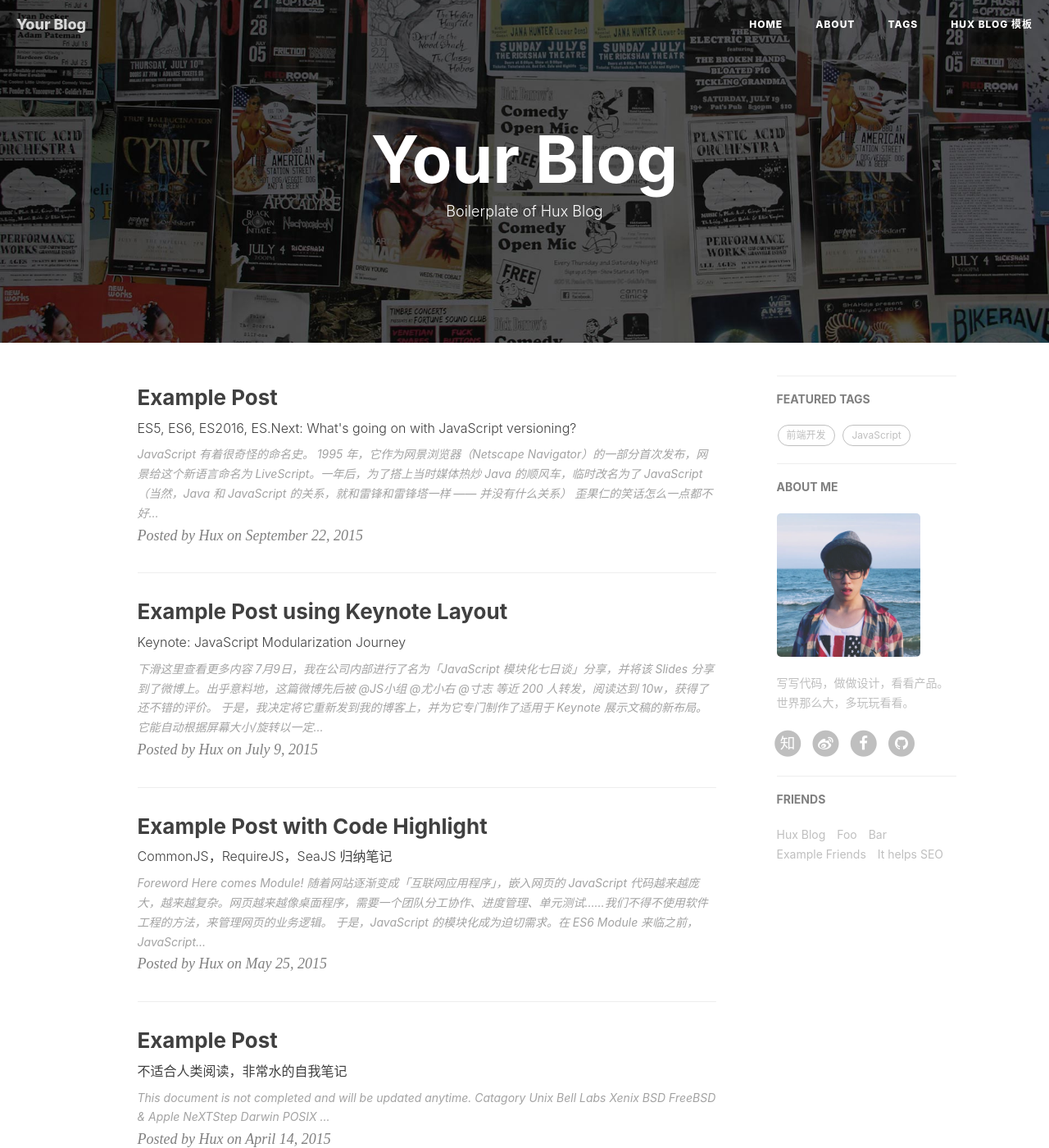
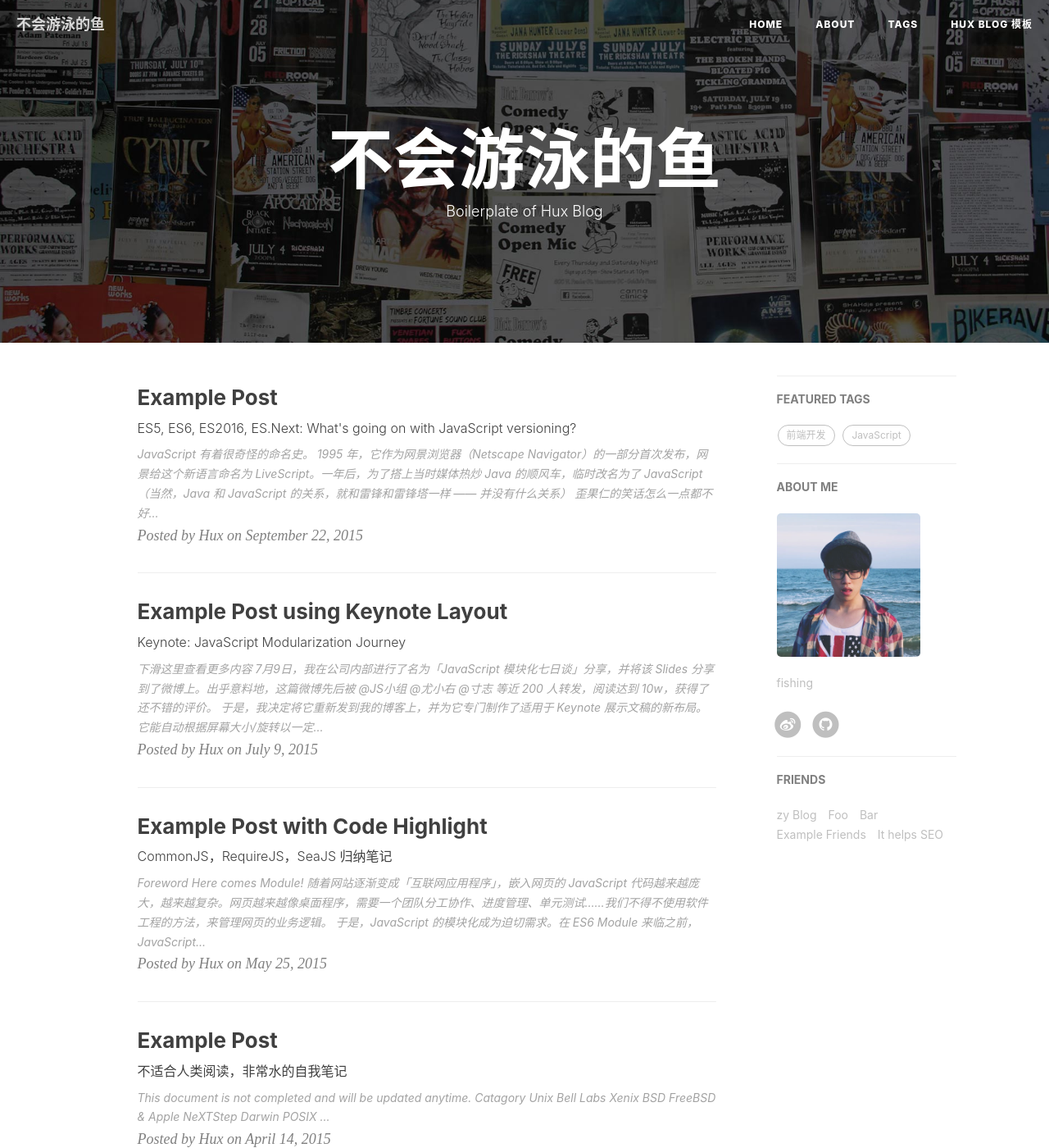
Before and after one commit to aiZyyy/zyblog, a Jekyll site: the page built from index.html, in a window 1280 px wide and 1400 px high. Shown: the whole window at 82% size. Built offline with Jekyll 4.4.1, drawn with Linux system fonts in a browser that asks for light colours; nearby versions of some CDN libraries; the list of posts is cut into pages by our own code; comment, search, counter and statistics services are not loaded; some of the changed text lies outside the part shown.

Commit message:
update baseInfo

```diff
--- a/_config.yml
+++ b/_config.yml
@@ -1,8 +1,8 @@
 # Site settings
-title: Your Blog
-SEOTitle: 你的博客 | Your Blog
+title: 不会游泳的鱼
+SEOTitle: 不会游泳的鱼 | My Blog
 header-img: img/home-bg.jpg
-email: huxpro@gmail.com
+email: 13100650510@163.com
 description: ""
 keyword: ""
 url: "http://122.51.211.252:80"              # your host, for absolute URL
@@ -12,11 +12,11 @@ baseurl: ""         # for example, '/blog' if your blog hosted on 'host/blog'
 
 # SNS settings
 RSS: false
-weibo_username:     huxpro
-zhihu_username:     huxpro
-github_username:    huxpro
+weibo_username:     不会游泳的鱼_55379
+# zhihu_username:
+github_username:    aiZyyy
 #twitter_username:  huxpro
-facebook_username:  huxpro
+# facebook_username:  huxpro
 
 
 
@@ -50,7 +50,7 @@ kramdown:
 #disqus_username: _your_disqus_short_name_
 
 # Duoshuo settings
-duoshuo_username: huxblog
+duoshuo_username: zyblog
 # Share component is depend on Comment so we can NOT use share only.
 duoshuo_share: true                     # set to false if you want to use Comment without Sharing
 
@@ -68,7 +68,7 @@ ga_domain: huangxuan.me
 
 # Sidebar settings
 sidebar: true                           # whether or not using Sidebar.
-sidebar-about-description: "写写代码，做做设计，看看产品。世界那么大，多玩玩看看。"
+sidebar-about-description: "fishing"
 sidebar-avatar: /img/avatar-hux.jpg      # use absolute URL, seeing it's used in both `/` and `/about/`
 
 
@@ -82,8 +82,8 @@ featured-condition-size: 1              # A tag will be featured if the size of
 # Friends
 friends: [
     {
-        title: "Hux Blog",
-        href: "http://huangxuan.me"
+        title: "zy Blog",
+        href: "http://122.51.211.252/"
     },{
         title: "Foo",
         href: "#"
```
